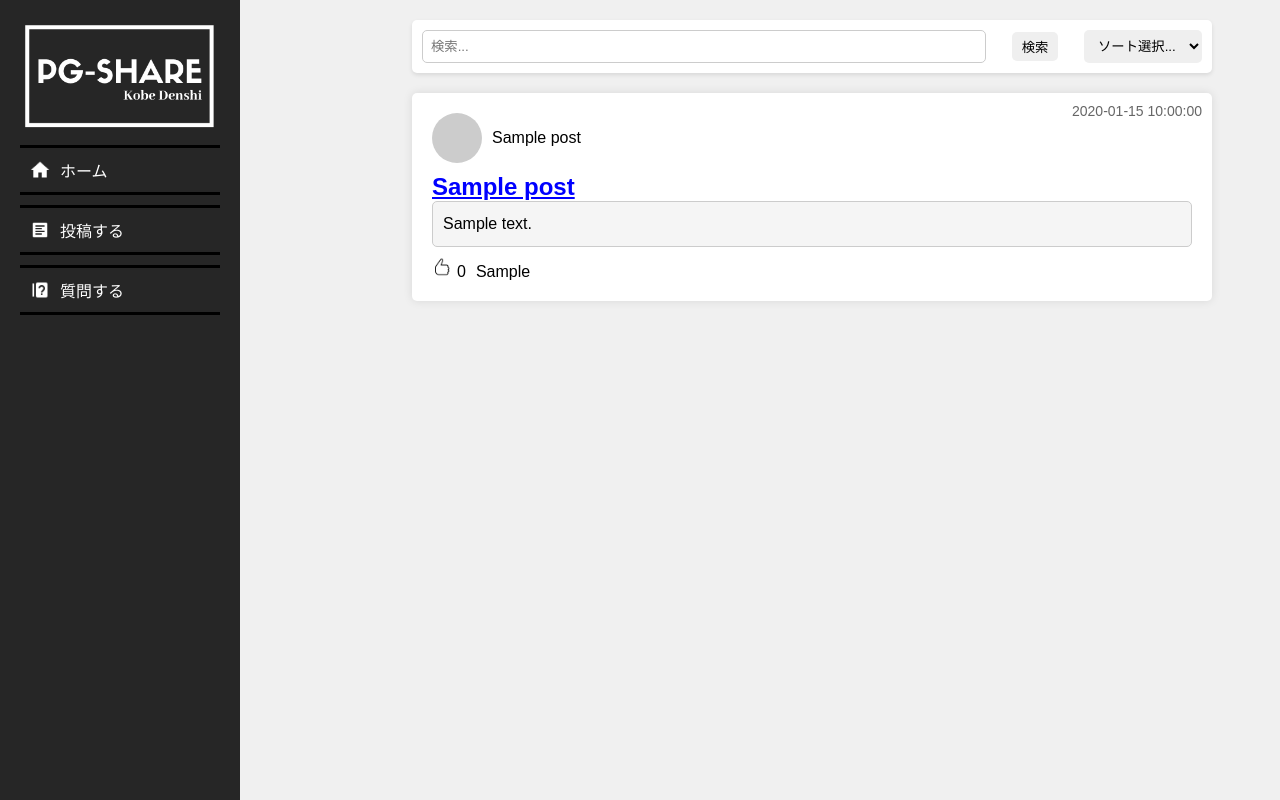
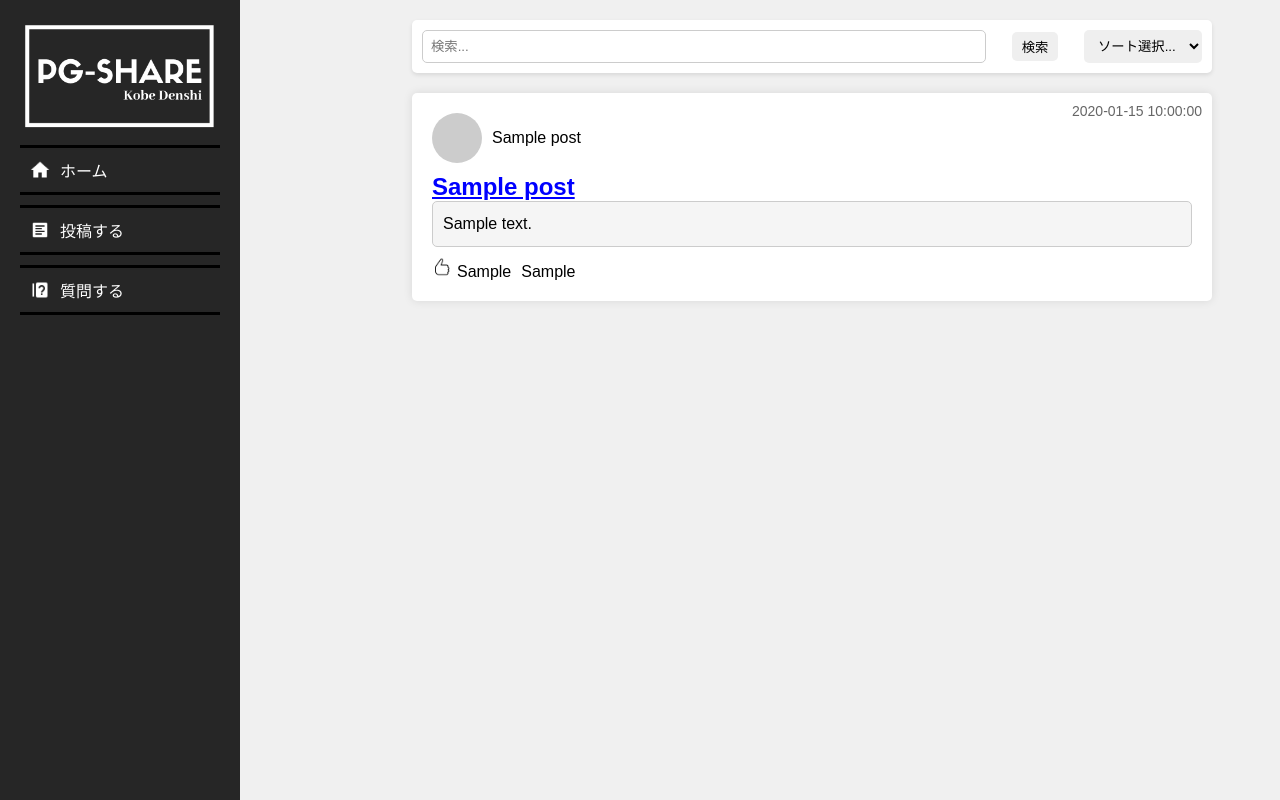
Before and after one commit to ShunsakuKatsumata/team_G_machibito, a PHP site: page /Display.php in a window 1280 px wide. Run offline with PHP 8.4, Linux system fonts and the light colour scheme; tables that the repository leaves empty or names only in its code hold one stand-in row (values such as "Sample post").

Commit message:
いいね適応

```diff
--- a/Display/Display.php
+++ b/Display/Display.php
@@ -61,7 +61,7 @@
                 echo '<div class="post-content">' . $row["content"] . '</div>';
                 echo '<div class="like-button">';
                 echo '<img class="like-icon" src="../Image/Good_white.png" alt="Like">';
-                echo '<span class="like-count">0</span>'; // いいねの数は0に設定
+                echo '<span class="like-count">'.$row["nice"].'</span>';
                 echo '<span class="post-tag">' . $row["tag"] . '</span>';
                 echo '</div>';
                 echo '</div>';
```
